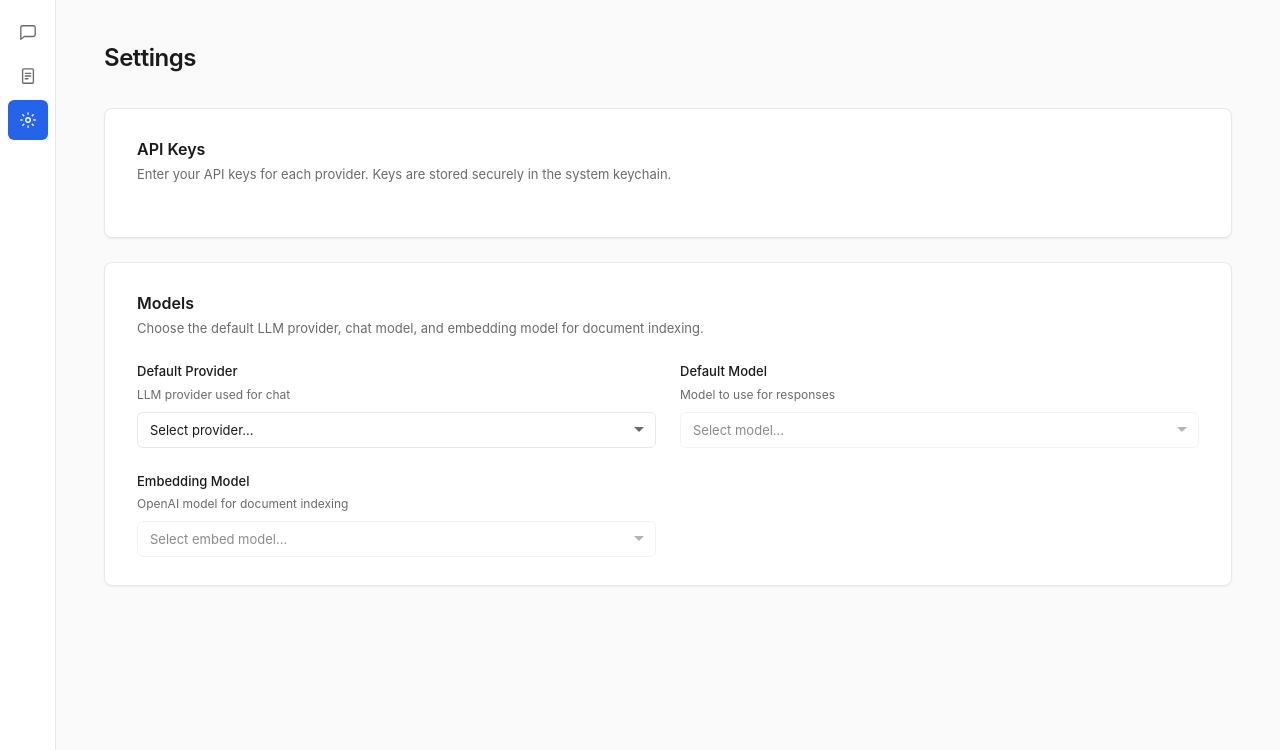
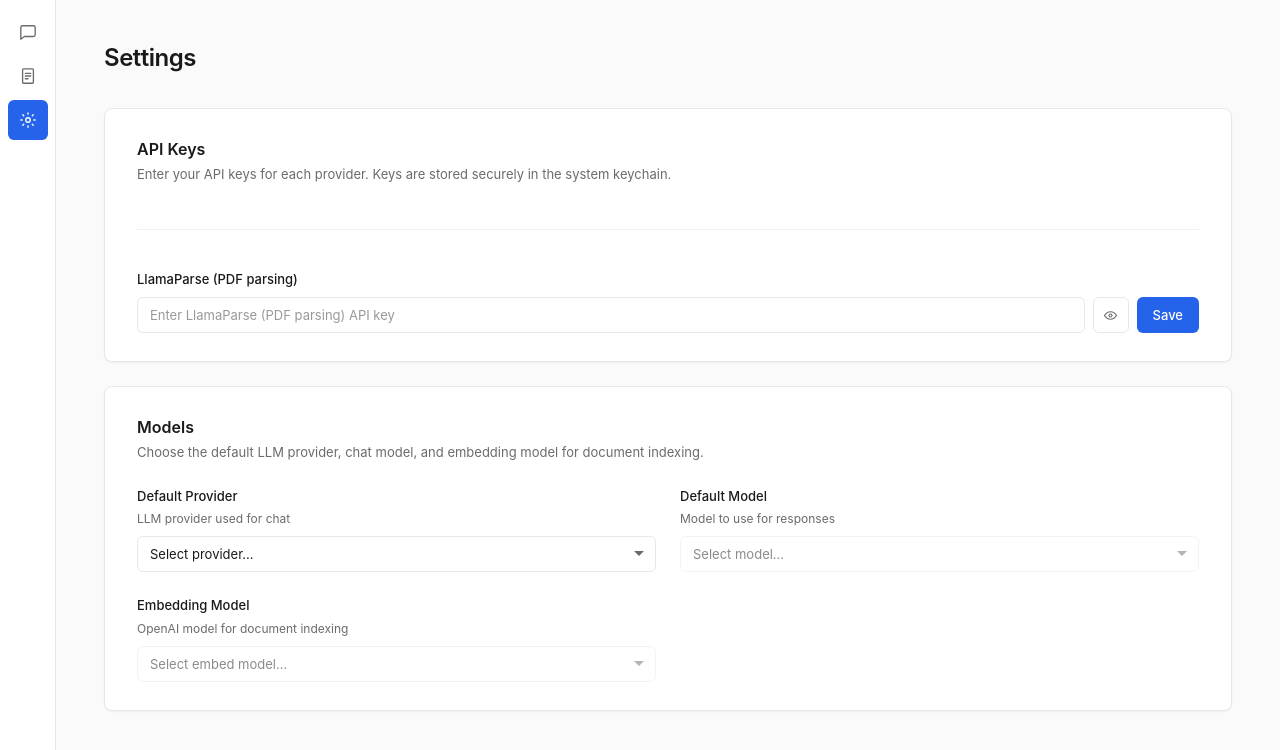
Before and after one commit to trustspirit/alex, a React (Vite) app in the folder frontend/: page /settings in a window 1280 px wide. Shown: the top 750 px of the page. Built offline with nearby package versions, Linux system fonts and the light colour scheme; the HTML template or start-up script is replaced by a standard one.

Commit message:
feat: add LlamaParse API key input to Settings page

```diff
--- a/frontend/src/pages/SettingsPage/index.jsx
+++ b/frontend/src/pages/SettingsPage/index.jsx
@@ -100,6 +100,13 @@ function SettingsPage() {
                 />
               </div>
             ))}
+            <Divider />
+            <ApiKeyForm
+              provider={{ name: 'llamaparse', display_name: 'LlamaParse (PDF parsing)' }}
+              savingStatus={saving['apiKey_llamaparse']}
+              onSave={saveApiKey}
+              hasExistingKey={settings['llamaparse_api_key'] === '__secret__'}
+            />
           </ProviderList>
         )}
       </Section>
```
